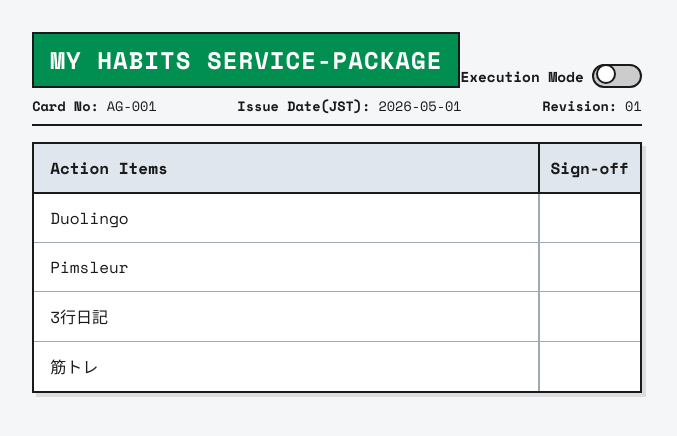
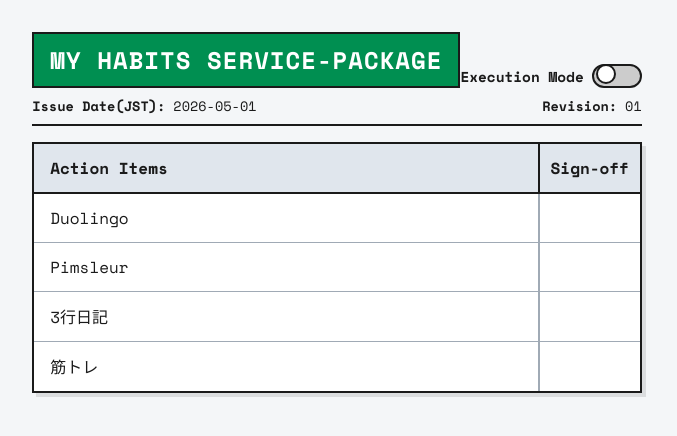
Before and after one commit to moriokaiwa-sketch/hy-habits-service-package, a React (Vite) app: page / in a window 1280 px wide. Shown: the top 436 px of the page, without its empty margins (303-980 px from the left). Built offline with nearby package versions, Linux system fonts and the light colour scheme.

Commit message:
Remove Card No from UI

```diff
--- a/src/App.tsx
+++ b/src/App.tsx
@@ -82,10 +82,7 @@ function App() {
       </div>
 
       <div className="metadata">
-        <div className="meta-item">
-          <span className="meta-label">Card No:</span>
-          <span>AG-001</span>
-        </div>
+
         <div className="meta-item">
           <span className="meta-label">Issue Date(JST):</span>
           <span>{getTodayDate()}</span>
```
